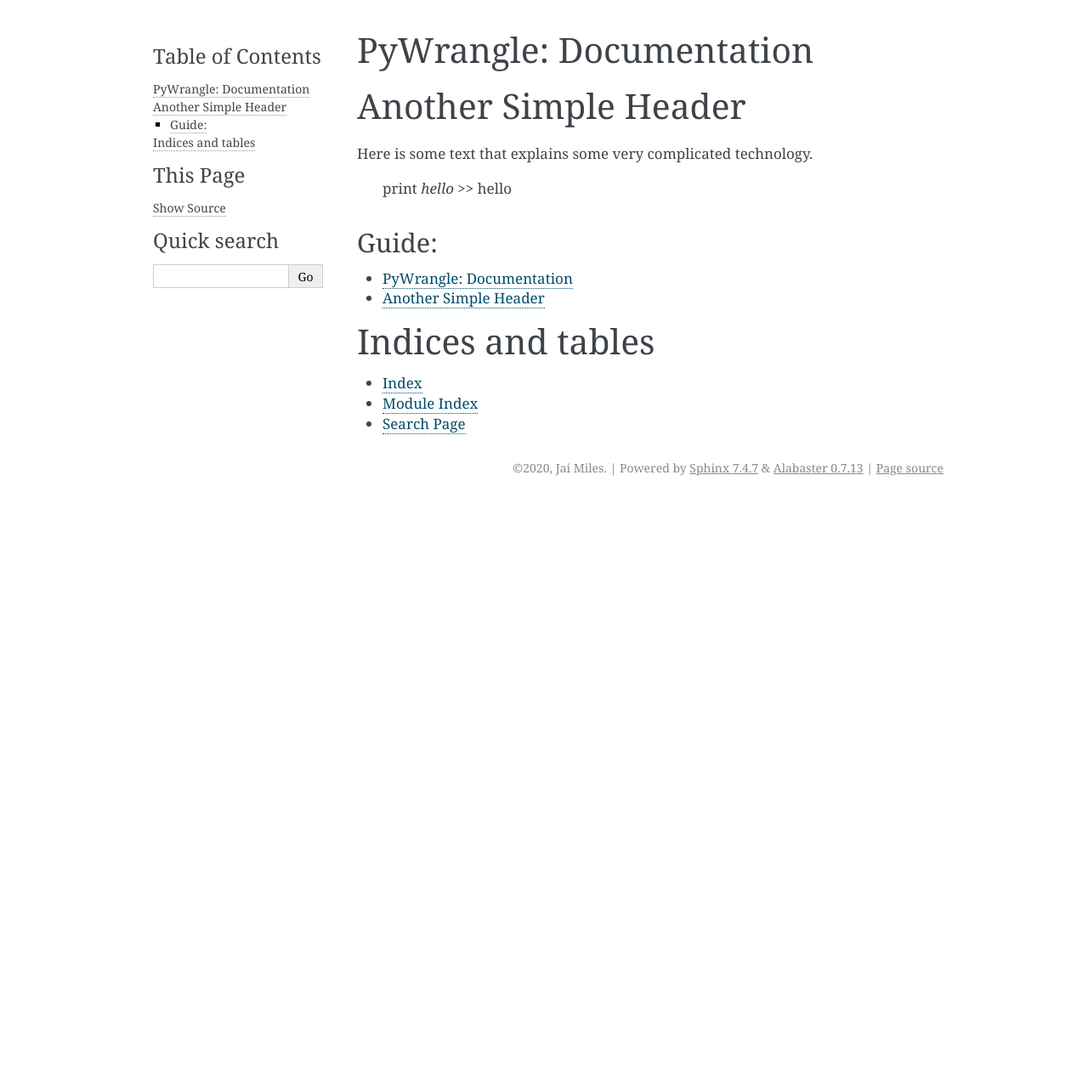
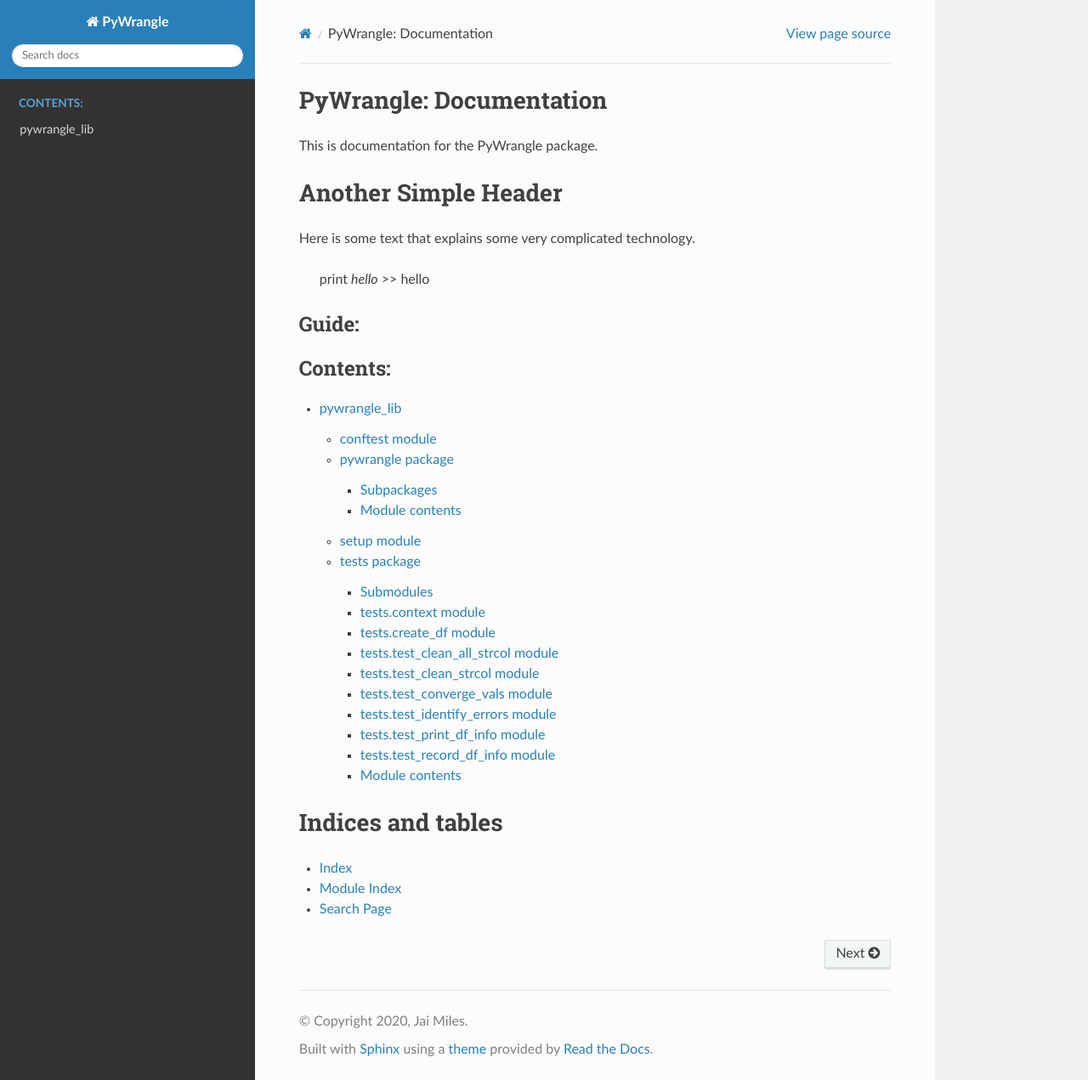
Before and after one commit to jaimiles23/pywrangle, a Sphinx documentation site: the page built from docs/index.rst, in a window 1280 px wide and 1271 px high. Shown: the whole window at 85% size. Built offline with Sphinx 7.4.7 and the Read the Docs theme 2.0.0, drawn with Linux system fonts in a browser that asks for light colours.

Commit message:
added doc files

```diff
--- a/docs/conf.py
+++ b/docs/conf.py
@@ -29,7 +29,7 @@
 # Add any Sphinx extension module names here, as strings. They can be
 # extensions coming with Sphinx (named 'sphinx.ext.*') or your custom
 # ones.
-extensions = [
+extensions = ['sphinx.ext.autodoc'
 ]
 
 # Add any paths that contain templates here, relative to this directory.
@@ -46,7 +46,7 @@
 # The theme to use for HTML and HTML Help pages.  See the documentation for
 # a list of builtin themes.
 #
-html_theme = 'alabaster'
+html_theme = 'sphinx_rtd_theme'
 
 # Add any paths that contain custom static files (such as style sheets) here,
 # relative to this directory. They are copied after the builtin static files,
--- /dev/null
+++ b/docs/conftest.rst
@@ -0,0 +1,7 @@
+conftest module
+===============
+
+.. automodule:: conftest
+   :members:
+   :undoc-members:
+   :show-inheritance:
--- a/docs/index.rst
+++ b/docs/index.rst
@@ -1,5 +1,7 @@
 PyWrangle: Documentation
 =====================================
+
+This is documentation for the PyWrangle package.
 
 Another Simple Header
 =====================
@@ -15,8 +17,9 @@
 
 .. toctree::
    :maxdepth: 3
+   :caption: Contents:
 
-   test
+   modules
 
 
 
--- /dev/null
+++ b/docs/modules.rst
@@ -0,0 +1,10 @@
+pywrangle_lib
+=============
+
+.. toctree::
+   :maxdepth: 4
+
+   conftest
+   pywrangle
+   setup
+   tests
--- /dev/null
+++ b/docs/pywrangle.rst
@@ -0,0 +1,18 @@
+pywrangle package
+=================
+
+Subpackages
+-----------
+
+.. toctree::
+   :maxdepth: 4
+
+   pywrangle.print_tbl
+
+Module contents
+---------------
+
+.. automodule:: pywrangle
+   :members:
+   :undoc-members:
+   :show-inheritance:
--- /dev/null
+++ b/docs/setup.rst
@@ -0,0 +1,7 @@
+setup module
+============
+
+.. automodule:: setup
+   :members:
+   :undoc-members:
+   :show-inheritance:
--- a/docs/test.rst
+++ /dev/null
@@ -1,11 +0,0 @@
-PyWrangle: Documentation
-=====================================
-
-Another Simple Header
-=====================
-
-Here is some text that explains some very complicated technology.
-
-
-            print `hello`
-            >> hello
--- /dev/null
+++ b/docs/tests.rst
@@ -0,0 +1,78 @@
+tests package
+=============
+
+Submodules
+----------
+
+tests.context module
+--------------------
+
+.. automodule:: tests.context
+   :members:
+   :undoc-members:
+   :show-inheritance:
+
+tests.create\_df module
+-----------------------
+
+.. automodule:: tests.create_df
+   :members:
+   :undoc-members:
+   :show-inheritance:
+
+tests.test\_clean\_all\_strcol module
+-------------------------------------
+
+.. automodule:: tests.test_clean_all_strcol
+   :members:
+   :undoc-members:
+   :show-inheritance:
+
+tests.test\_clean\_strcol module
+--------------------------------
+
+.. automodule:: tests.test_clean_strcol
+   :members:
+   :undoc-members:
+   :show-inheritance:
+
+tests.test\_converge\_vals module
+---------------------------------
+
+.. automodule:: tests.test_converge_vals
+   :members:
+   :undoc-members:
+   :show-inheritance:
+
+tests.test\_identify\_errors module
+-----------------------------------
+
+.. automodule:: tests.test_identify_errors
+   :members:
+   :undoc-members:
+   :show-inheritance:
+
+tests.test\_print\_df\_info module
+----------------------------------
+
+.. automodule:: tests.test_print_df_info
+   :members:
+   :undoc-members:
+   :show-inheritance:
+
+tests.test\_record\_df\_info module
+-----------------------------------
+
+.. automodule:: tests.test_record_df_info
+   :members:
+   :undoc-members:
+   :show-inheritance:
+
+
+Module contents
+---------------
+
+.. automodule:: tests
+   :members:
+   :undoc-members:
+   :show-inheritance:
```
Also changed, not shown: docs/pywrangle.df_changes.rst (added, +38 -0 lines), docs/pywrangle.errors.rst (added, +54 -0 lines), docs/pywrangle.print_tbl.rst (added, +54 -0 lines), docs/pywrangle.str_cleaning.rst (added, +38 -0 lines).
